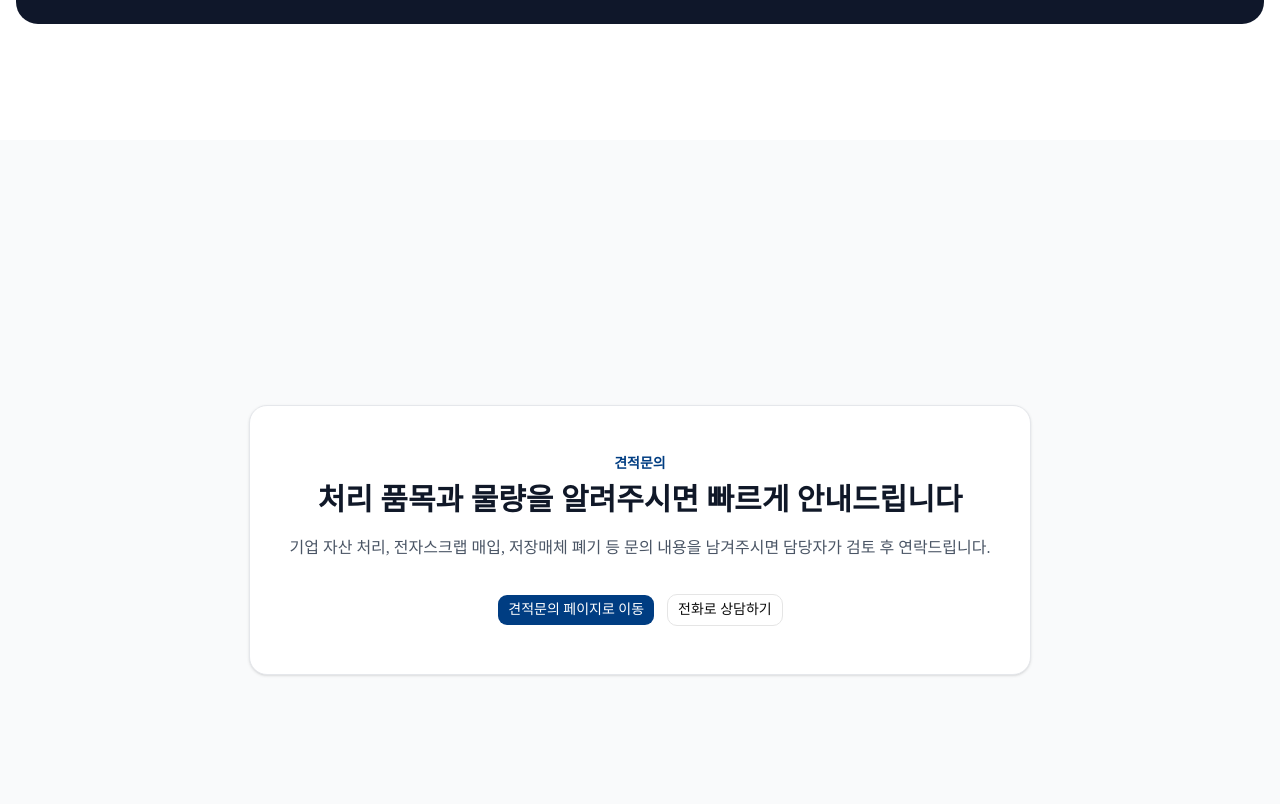
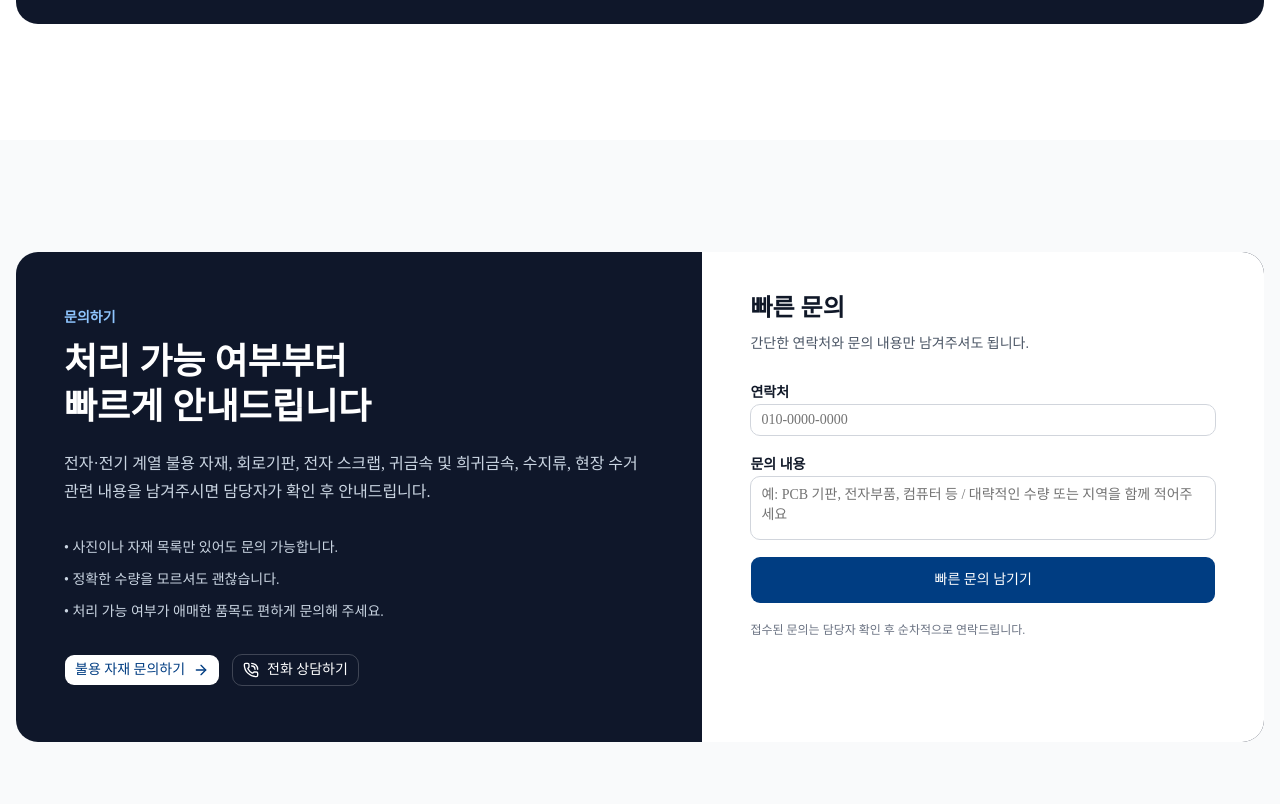
Before and after one commit to AMeaningfulStar/b2b-portal, a Next.js app: page / in a window 1280 px wide. Shown: the part 3116-3920 px from the top of the page. Built offline with nearby package versions, Linux system fonts and the light colour scheme.

Commit message:
feat: 홈 견적문의 섹션 & 견적문의 페이지 UI 보강
- CTA 중심 구조로 문의 섹션 개선
- 무료 견적, 빠른 응답 등 전환 유도 메시지 강화
- 홈에서는 간단 입력 중심 UI로 구성
- 서비스 → 처리절차 → 보안 → 문의 흐름 완성

```diff
--- a/components/quote/quote-form-section.tsx
+++ b/components/quote/quote-form-section.tsx
@@ -1,7 +1,7 @@
 'use client'
 
 import { useState } from 'react'
-import { Send } from 'lucide-react'
+import { CheckCircle2, PhoneCall, Send } from 'lucide-react'
 
 import { Button } from '@/components/ui/button'
 import { Checkbox } from '@/components/ui/checkbox'
@@ -36,17 +36,72 @@ export default function QuoteFormSection() {
     setInquiryType(value ?? '')
   }
 
+  const guideItems = [
+    '자재 사진이 있으면 함께 준비해 주세요.',
+    '정확한 수량을 모르셔도 대략적으로 적어주시면 됩니다.',
+    '보관 장소나 현장 상황을 함께 적어주시면 더 빠르게 안내가 가능합니다.',
+    '처리 가능 여부가 애매한 품목도 문의 가능합니다.',
+  ]
+
+  const nextSteps = ['문의 접수', '내용 확인', '담당자 연락', '일정 협의 및 안내']
+
   return (
     <section className="bg-white px-4 py-20">
       <div className="container mx-auto">
-        <div className="mx-auto max-w-2xl">
-          <div className="mb-12">
-            <h2 className="mb-3 text-3xl font-bold tracking-tight text-gray-900 md:text-4xl">불용 자재 처리 문의</h2>
-            <p className="text-base text-gray-600">
-              처리하실 자재 정보를 남겨주시면 담당자가 확인 후 안내드리겠습니다.
+        <div className="mx-auto max-w-6xl">
+          <div className="grid gap-10 lg:grid-cols-[0.9fr_1.1fr]">
+            {/* Left Info */}
+            <div className="space-y-6">
+              <div>
+                <h2 className="mb-3 text-3xl font-bold tracking-tight text-gray-900 md:text-4xl">
+                  불용 자재 처리 문의
+                </h2>
+                <p className="text-base leading-7 text-gray-600">
+                  정확한 품목명이나 수량을 모르셔도 괜찮습니다. 자재 사진, 대략적인 수량, 보관 상태 등을 함께 남겨주시면
+                  담당자가 확인 후 안내드립니다.
                 </p>
               </div>
 
+              <div className="rounded-2xl border border-gray-200 bg-gray-50 p-6">
+                <p className="text-sm font-semibold text-[#003d82]">문의 시 참고해주세요</p>
+                <ul className="mt-4 space-y-3">
+                  {guideItems.map((item) => (
+                    <li key={item} className="flex items-start gap-3">
+                      <CheckCircle2 className="mt-0.5 h-5 w-5 shrink-0 text-[#003d82]" />
+                      <span className="text-sm leading-6 text-gray-700">{item}</span>
+                    </li>
+                  ))}
+                </ul>
+              </div>
+
+              <div className="rounded-2xl border border-gray-200 bg-white p-6">
+                <p className="text-sm font-semibold text-[#003d82]">문의 후 진행 절차</p>
+                <div className="mt-4 grid gap-3 sm:grid-cols-2">
+                  {nextSteps.map((step, index) => (
+                    <div key={step} className="rounded-xl border border-gray-200 bg-gray-50 px-4 py-3">
+                      <p className="text-xs font-bold text-[#003d82]">STEP {index + 1}</p>
+                      <p className="mt-1 text-sm font-medium text-gray-900">{step}</p>
+                    </div>
+                  ))}
+                </div>
+              </div>
+
+              <div className="rounded-2xl bg-[#0f172a] p-6 text-white">
+                <p className="text-sm font-semibold text-blue-300">전화 상담</p>
+                <p className="mt-3 text-sm leading-6 text-slate-300">
+                  문의 작성이 어려우시거나 빠른 상담이 필요하시면 전화로도 안내받으실 수 있습니다.
+                </p>
+                <Button className="mt-5 bg-white text-[#003d82] hover:bg-gray-100">
+                  <a href="tel:02-0000-0000" className="inline-flex items-center gap-2">
+                    <PhoneCall className="h-4 w-4" />
+                    전화 상담하기
+                  </a>
+                </Button>
+              </div>
+            </div>
+
+            {/* Form */}
+            <div className="rounded-2xl border border-gray-200 bg-white p-6 shadow-sm md:p-8">
               <form onSubmit={handleSubmit} className="space-y-6">
                 <div className="grid grid-cols-1 gap-6 md:grid-cols-2">
                   <div className="space-y-2">
@@ -110,7 +165,7 @@ export default function QuoteFormSection() {
                   <Textarea
                     id="items"
                     placeholder="예: PCB 기판, 전자부품, 컴퓨터, 통신기기, 수지류 등 / 대략적인 수량 또는 보관 상태를 함께 적어주세요"
-                rows={5}
+                    rows={6}
                     required
                     className="resize-none border-gray-300"
                   />
@@ -123,24 +178,36 @@ export default function QuoteFormSection() {
                   <Input id="schedule" type="date" className="border-gray-300" />
                 </div>
 
-            <div className="flex items-start space-x-2 pt-4">
-              <Checkbox id="privacy" checked={agreed} onCheckedChange={(checked) => setAgreed(checked as boolean)} />
+                <div className="flex items-start space-x-2 pt-2">
+                  <Checkbox
+                    id="privacy"
+                    checked={agreed}
+                    onCheckedChange={(checked) => setAgreed(checked as boolean)}
+                  />
                   <Label htmlFor="privacy" className="cursor-pointer text-sm leading-relaxed text-gray-600">
                     개인정보 수집 및 이용에 동의합니다. (필수)
                   </Label>
                 </div>
 
-            <Button type="submit" className="h-12 w-full bg-[#003d82] text-white hover:bg-[#002a5c]" disabled={!agreed}>
+                <p className="text-xs leading-5 text-gray-500">접수된 문의는 담당자 확인 후 순차적으로 연락드립니다.</p>
+
+                <Button
+                  type="submit"
+                  className="h-12 w-full bg-[#003d82] text-white hover:bg-[#002a5c]"
+                  disabled={!agreed}
+                >
                   <Send className="mr-2 h-5 w-5" />
                   문의 접수하기
                 </Button>
               </form>
+            </div>
+          </div>
 
           <Dialog open={isSubmitted} onOpenChange={setIsSubmitted}>
             <DialogContent>
               <DialogHeader>
                 <DialogTitle>문의 접수 완료</DialogTitle>
-                <DialogDescription className="space-y-4">
+                <DialogDescription className="space-y-3">
                   <p>문의가 정상적으로 접수되었습니다.</p>
                   <p>담당자가 내용을 확인한 후 순차적으로 안내드리겠습니다.</p>
                 </DialogDescription>
--- a/components/sections/quote-summary-section.tsx
+++ b/components/sections/quote-summary-section.tsx
@@ -1,36 +1,136 @@
 'use client'
 
 import Link from 'next/link'
+import { useState } from 'react'
+import { ArrowRight, PhoneCall } from 'lucide-react'
 
 import { Button } from '@/components/ui/button'
+import { Input } from '@/components/ui/input'
+import { Textarea } from '@/components/ui/textarea'
 import { useScrollAnimation } from '@/hooks/use-scroll-animation'
 
 export default function QuoteSummarySection() {
   const { ref, isVisible } = useScrollAnimation()
 
+  const [form, setForm] = useState({
+    phone: '',
+    message: '',
+  })
+
+  const handleChange = (e: React.ChangeEvent<HTMLInputElement | HTMLTextAreaElement>) => {
+    const { id, value } = e.target
+    setForm((prev) => ({ ...prev, [id]: value }))
+  }
+
+  const handleQuickSubmit = (e: React.FormEvent<HTMLFormElement>) => {
+    e.preventDefault()
+
+    // TODO:
+    // 빠른 문의 API 연결 또는 문의 페이지로 값 전달
+    console.log('빠른 문의', form)
+    alert('빠른 문의 기능은 추후 연동 예정입니다.')
+  }
+
   return (
     <section
       id="quote"
       ref={ref}
-      className={`flex min-h-screen items-center justify-center bg-gray-50 px-4 py-20 transition-[opacity,transform] duration-700 ${
+      className={`bg-gray-50 px-4 py-20 transition-[opacity,transform] duration-700 lg:py-28 ${
         isVisible ? 'translate-y-0 opacity-100' : 'translate-y-10 opacity-0'
       }`}
     >
-      <div className="mx-auto max-w-5xl rounded-2xl border border-gray-200 bg-white px-6 py-12 text-center shadow-sm md:px-10">
-        <p className="mb-2 text-sm font-semibold text-[#003d82]">견적문의</p>
-        <h2 className="text-3xl font-bold text-gray-900">처리 품목과 물량을 알려주시면 빠르게 안내드립니다</h2>
-        <p className="mt-4 text-sm leading-7 text-gray-600 md:text-base">
-          기업 자산 처리, 전자스크랩 매입, 저장매체 폐기 등 문의 내용을 남겨주시면 담당자가 검토 후 연락드립니다.
-        </p>
+      <div className="mx-auto max-w-7xl">
+        <div className="overflow-hidden rounded-3xl bg-[#0f172a]">
+          <div className="grid gap-0 lg:grid-cols-[1.1fr_0.9fr]">
+            {/* Left */}
+            <div className="px-6 py-12 text-white md:px-10 lg:px-12 lg:py-14">
+              <p className="mb-3 text-sm font-semibold text-blue-300">문의하기</p>
 
-        <div className="mt-8 flex flex-col items-center justify-center gap-3 sm:flex-row">
-          <Button className="bg-[#003d82] text-white hover:bg-[#002a5c]">
-            <Link href="/quote">견적문의 페이지로 이동</Link>
-          </Button>
+              <h2 className="text-3xl leading-tight font-bold md:text-4xl">
+                처리 가능 여부부터
+                <br />
+                빠르게 안내드립니다
+              </h2>
 
-          <Button variant="outline">
-            <a href="tel:02-0000-0000">전화로 상담하기</a>
-          </Button>
+              <p className="mt-5 max-w-2xl text-sm leading-7 text-slate-300 md:text-base">
+                전자·전기 계열 불용 자재, 회로기판, 전자 스크랩, 귀금속 및 희귀금속, 수지류, 현장 수거 관련 내용을
+                남겨주시면 담당자가 확인 후 안내드립니다.
+              </p>
+
+              <div className="mt-8 space-y-3 text-sm text-slate-300">
+                <p>• 사진이나 자재 목록만 있어도 문의 가능합니다.</p>
+                <p>• 정확한 수량을 모르셔도 괜찮습니다.</p>
+                <p>• 처리 가능 여부가 애매한 품목도 편하게 문의해 주세요.</p>
+              </div>
+
+              <div className="mt-8 flex flex-col gap-3 sm:flex-row">
+                <Button className="bg-white text-[#003d82] hover:bg-gray-100">
+                  <Link href="/quote" className="inline-flex items-center gap-2">
+                    불용 자재 문의하기
+                    <ArrowRight className="h-4 w-4" />
+                  </Link>
+                </Button>
+
+                <Button
+                  variant="outline"
+                  className="border-white/20 bg-transparent text-white hover:bg-white/10 hover:text-white"
+                >
+                  <a href="tel:02-0000-0000" className="inline-flex items-center gap-2">
+                    <PhoneCall className="h-4 w-4" />
+                    전화 상담하기
+                  </a>
+                </Button>
+              </div>
+            </div>
+
+            {/* Right */}
+            <div className="bg-white px-6 py-10 md:px-10 lg:px-12">
+              <div className="mb-6">
+                <h3 className="text-2xl font-bold text-gray-900">빠른 문의</h3>
+                <p className="mt-2 text-sm leading-6 text-gray-600">간단한 연락처와 문의 내용만 남겨주셔도 됩니다.</p>
+              </div>
+
+              <form onSubmit={handleQuickSubmit} className="space-y-4">
+                <div className="space-y-2">
+                  <label htmlFor="phone" className="text-sm font-semibold text-gray-900">
+                    연락처
+                  </label>
+                  <Input
+                    id="phone"
+                    type="tel"
+                    value={form.phone}
+                    onChange={handleChange}
+                    placeholder="010-0000-0000"
+                    required
+                    className="border-gray-300"
+                  />
+                </div>
+
+                <div className="space-y-2">
+                  <label htmlFor="message" className="text-sm font-semibold text-gray-900">
+                    문의 내용
+                  </label>
+                  <Textarea
+                    id="message"
+                    value={form.message}
+                    onChange={handleChange}
+                    placeholder="예: PCB 기판, 전자부품, 컴퓨터 등 / 대략적인 수량 또는 지역을 함께 적어주세요"
+                    rows={5}
+                    required
+                    className="resize-none border-gray-300"
+                  />
+                </div>
+
+                <Button type="submit" className="h-12 w-full bg-[#003d82] text-white hover:bg-[#002a5c]">
+                  빠른 문의 남기기
+                </Button>
+              </form>
+
+              <p className="mt-4 text-xs leading-5 text-gray-500">
+                접수된 문의는 담당자 확인 후 순차적으로 연락드립니다.
+              </p>
+            </div>
+          </div>
         </div>
       </div>
     </section>
```
Lines whose indentation alone changed are shown as unchanged.
